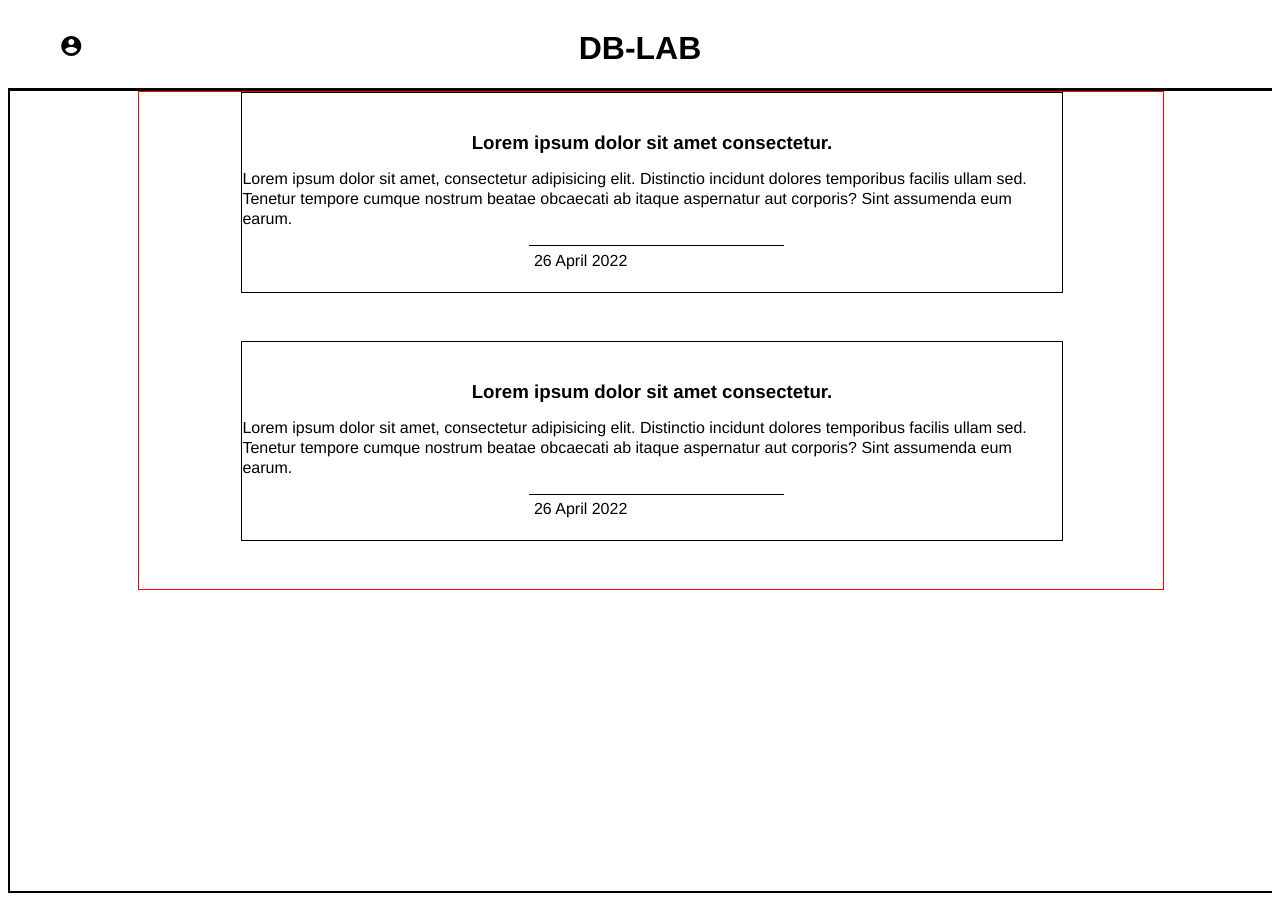
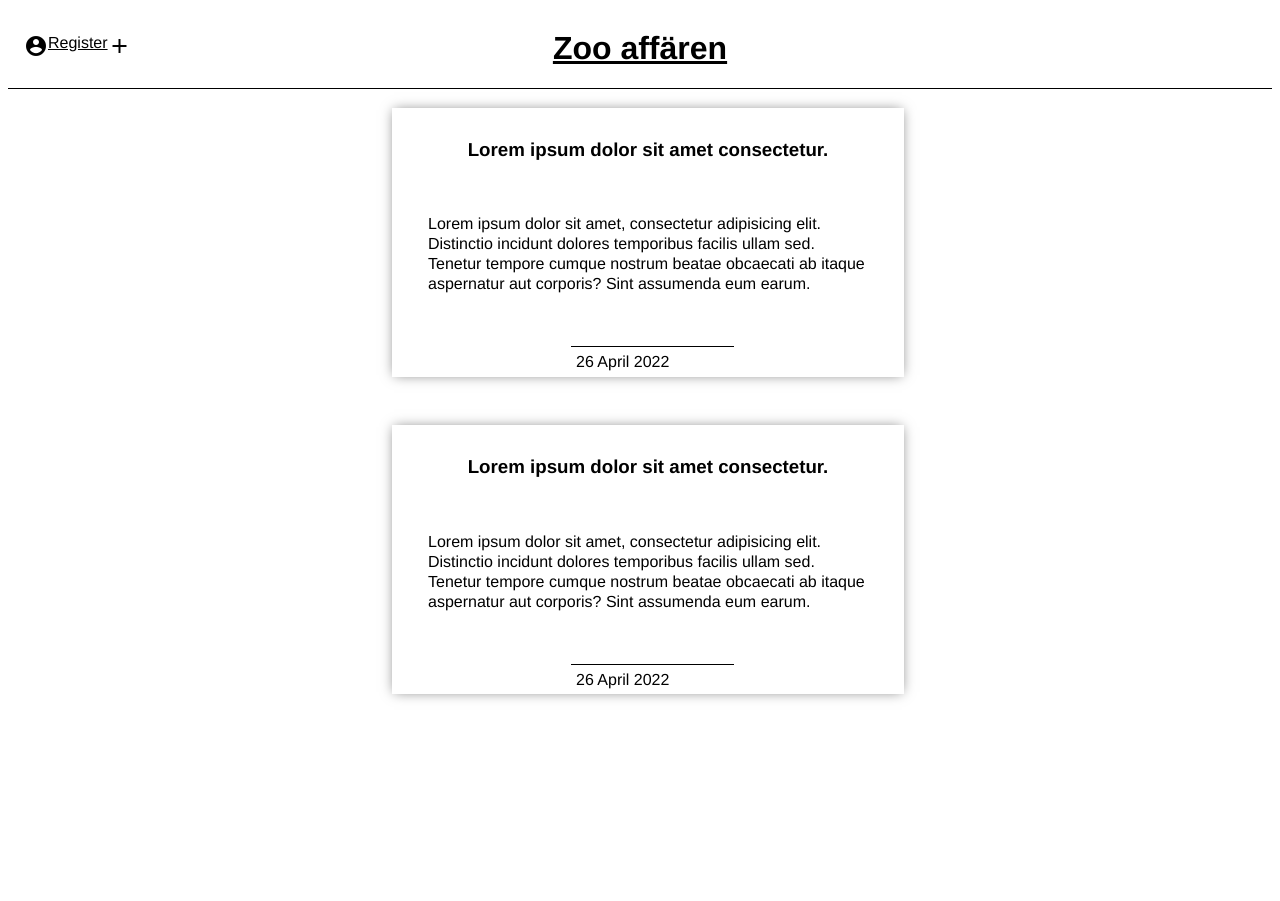
Before and after one commit to PettoDavida/db-lab, a Vue app in the folder frontend/: page /#/ in a window 1280 px wide. Built offline with nearby package versions, Linux system fonts and the light colour scheme.

Commit message:
Create post

```diff
--- /dev/null
+++ b/frontend/src/components/HomePage.vue
@@ -0,0 +1,142 @@
+<template>
+<div class="homepage">
+  <link href="https://fonts.googleapis.com/icon?family=Material+Icons" rel="stylesheet">
+  <header>
+
+
+    <ul>
+      <li class="material-icons" id="profile">
+
+      account_circle
+
+      </li>
+      <li><router-link class="nav-link" to="/login">Log in</router-link></li>
+      <li><router-link class="nav-link" to="/register">Register</router-link></li>
+    </ul>
+
+    <h1><router-link class="nav-link" to="/">DB LAB</router-link></h1>
+
+  </header>
+
+  <main>
+
+    <div id="posts">
+
+    <div id="post">
+
+      <h3>Lorem ipsum dolor sit amet consectetur.</h3>
+      <p>Lorem ipsum dolor sit amet, consectetur adipisicing elit. Distinctio incidunt dolores temporibus facilis ullam sed. Tenetur tempore cumque nostrum beatae obcaecati ab itaque aspernatur aut corporis? Sint assumenda eum earum.</p>
+      <p id="after-line">
+      <span id="date">26 April 2022</span>
+      </p>
+    </div>
+    <div id="post">
+
+      <h3>Lorem ipsum dolor sit amet consectetur.</h3>
+      <p>Lorem ipsum dolor sit amet, consectetur adipisicing elit. Distinctio incidunt dolores temporibus facilis ullam sed. Tenetur tempore cumque nostrum beatae obcaecati ab itaque aspernatur aut corporis? Sint assumenda eum earum.</p>
+      <p id="after-line">
+      <span id="date">26 April 2022</span>
+      </p>
+    </div>
+    </div>
+
+  </main>
+</div>
+
+</template>
+
+<script>
+import '../CSS/header.css'
+import '../index.vue'
+// import routes from '../App.vue'
+
+export default {
+  name: 'HomePage',
+}
+
+
+
+
+</script>
+
+<!-- Add "scoped" attribute to limit CSS to this component only -->
+<style scoped>
+
+body{
+  margin: 0;
+  padding: 0;
+  overflow: hidden;
+}
+
+.homepage{
+  overflow: hidden;
+}
+
+#profile{
+  border: 1px solid black;
+  padding: 0;
+  margin: 0;
+  transform: translateY(15%);
+}
+
+main{
+  width: 100vw;
+  border:2px solid black;
+  height: 100vh;
+  display: flex;
+  justify-content: flex-start;
+  align-items: flex-start;
+}
+
+h3 {
+  margin: 40px 0 0;
+}
+
+ul {
+  list-style-type: none;
+  padding: 0;
+  border: 1px solid black;
+}
+
+li {
+  display: inline-block;
+  margin: 0 10px;
+}
+
+a {
+  color: #42b983;
+}
+
+#posts{
+  height: fit-content;
+  width:80%;
+  border: 1px solid red;
+  margin-left:10%;
+}
+
+#post{
+  border: 1px solid black;
+  width:80%;
+  margin-left:10%;
+  text-align: left;
+  line-height: 1.25rem;
+  margin-bottom: 3rem;
+}
+
+#post h3{
+  text-align: center;
+}
+
+#after-line{
+  width: 30%;
+  border-top: 1px solid black;
+  margin-left: 35%;
+  padding: 0.3rem;
+}
+
+</style>
+
+<style>
+
+
+</style>
--- a/frontend/src/components/pages/HomePage.vue
+++ b/frontend/src/components/pages/HomePage.vue
@@ -55,7 +55,6 @@ body {
 }
 
 #profile {
-  border: 1px solid black;
   padding: 0;
   margin: 0;
   transform: translateY(15%);
@@ -63,7 +62,6 @@ body {
 
 main {
   width: 100vw;
-  border: 2px solid black;
   height: 100vh;
   display: flex;
   justify-content: flex-start;
@@ -71,13 +69,12 @@ main {
 }
 
 h3 {
-  margin: 40px 0 0;
+  padding-top: 2rem;
 }
 
 ul {
   list-style-type: none;
   padding: 0;
-  border: 1px solid black;
 }
 
 li {
@@ -89,17 +86,20 @@ a {
   color: #42b983;
 }
 
+p{
+  padding: 2.25rem;
+}
+
 #posts {
   height: fit-content;
   width: 80%;
-  border: 1px solid red;
   margin-left: 10%;
 }
 
 #post {
-  border: 1px solid black;
-  width: 80%;
-  margin-left: 10%;
+  box-shadow: 0px 0px 12px -2px rgba(0,0,0,0.5);
+  width: 50%;
+  margin-left: 25%;
   text-align: left;
   line-height: 1.25rem;
   margin-bottom: 3rem;
--- a/frontend/src/components/pages/LoginPage.vue
+++ b/frontend/src/components/pages/LoginPage.vue
@@ -4,10 +4,10 @@
 
     <main>
       <div id="form">
-        <h1>Login form</h1>
+        <h1>Logga in</h1>
 
         <div :class="['form-group', !!errors.username && 'has-error']">
-          <label class="form-label" for="username">User Name</label>
+          <label class="form-label" for="username">Användarnamn</label>
           <input
             id="username"
             name="username"
@@ -25,7 +25,7 @@
         </div>
 
         <div :class="['form-group', !!errors.password && 'has-error']">
-          <label class="form-label" for="password">Password</label>
+          <label class="form-label" for="password">Lösenord</label>
           <input
             id="password"
             name="password"
@@ -40,7 +40,7 @@
           </p>
         </div>
 
-        <button @click="loginUser">Submit</button>
+        <button @click="loginUser">Logga in</button>
         <p class="invalidLogin" v-if="loginRequestError.length > 0">{{ this.loginRequestError }}</p>
       </div>
     </main>
--- a/frontend/src/components/pages/RegisterPage.vue
+++ b/frontend/src/components/pages/RegisterPage.vue
@@ -3,10 +3,10 @@
     <AppHeader />
     <main>
       <div id="form">
-        <h1>Register form</h1>
+        <h1>Registrera dig</h1>
 
         <div :class="['form-group', !!errors.username && 'has-error']">
-          <label class="form-label" for="username">User Name</label>
+          <label class="form-label" for="username">Användarnamn</label>
           <input
             id="username"
             name="username"
@@ -24,7 +24,7 @@
         </div>
 
         <div :class="['form-group', !!errors.password && 'has-error']">
-          <label class="form-label" for="password">Password</label>
+          <label class="form-label" for="password">Lösenord</label>
           <input
             id="password"
             name="password"
@@ -40,7 +40,7 @@
         </div>
 
         <div :class="['form-group', !!errors.confirmPassword && 'has-error']">
-          <label class="form-label" for="password">Confirm Password</label>
+          <label class="form-label" for="password">Återupprepa lösenord</label>
           <input
             id="confirmPassword"
             name="confirmPassword"
--- /dev/null
+++ b/frontend/src/components/pages/createPost.vue
@@ -0,0 +1,107 @@
+
+
+<script>
+
+import AppHeader from "../widgets/AppHeader"
+
+export default {
+    name: "createPost",
+    components: { AppHeader }
+}
+
+</script>
+    <template>
+        <div class="createPostContainer">
+            <AppHeader />
+
+        <div class="mainDiv">
+
+            <div class="postForm">
+                <div class="postFormHeader">
+                    <h2>Lägg upp ett inlägg</h2>
+                </div>
+
+            <label for=""> Titel:
+                <input type="text">
+            </label>
+
+            <label for="body-text"> Brödtext:
+                <textarea name="body-text" id="" cols="60" rows="10"></textarea>
+            </label>
+
+            <button>Skapa inlägg</button>
+        </div>
+        </div>
+        </div>
+    </template>
+
+<style scoped>
+
+.createPostContainer{
+    width: 100%;
+    height: 100%;
+}
+
+.mainDiv{
+    height: 85vh;
+    width: 100%;
+    display: flex;
+    justify-content: center;
+    align-items: center;
+}
+
+.postForm{
+    width: 50%;
+    height: 70%;
+    box-shadow: 0px 0px 12px -2px rgba(0,0,0,0.5);
+    display: flex;
+    justify-content: space-around;
+    flex-direction: column;
+    align-items: center;
+    position: relative;
+}
+.postFormHeader{
+    height:10vh;
+    display: flex;
+    justify-content: center;
+    border-bottom: 1px solid black;
+    width:100%;
+}
+
+textarea {
+    resize: none;
+    font-family: Avenir, Helvetica, Arial, sans-serif;
+
+}
+
+input{
+    width: 15vw;
+}
+
+label, input, textarea{
+    display: block;
+    font-size: 1rem;
+}
+
+button{
+    padding: 16px 42px;
+    box-shadow: 0px 0px 12px -2px rgba(0,0,0,0.5);
+    line-height: 1.25;
+    background: #FC6E51;
+    text-decoration: none;
+    color: white;
+    font-size: 16px;
+    letter-spacing: .08em;
+    text-transform: uppercase;
+    position: relative;
+    transition: background-color .6s ease;
+    overflow: hidden;
+    cursor: pointer;
+    border: none;
+  }
+
+button:hover{
+    background: hsl(0, 65%, 64%)
+  }
+
+</style>
--- a/frontend/src/components/widgets/AppHeader.vue
+++ b/frontend/src/components/widgets/AppHeader.vue
@@ -9,10 +9,19 @@
         <router-link v-if="!loggedIn" to="/login">
           <li class="material-icons" id="profile">account_circle</li>
         </router-link>
+
+        <router-link to='/register'>
+            <li id="profile">Register</li>
+        </router-link>
+        <router-link to='/createpost'>
+            <li id="profile" class="material-icons">add</li>
+        </router-link>
+
       </ul>
     </div>
-
-    <h1>DB-LAB</h1>
+    <router-link to='/'>
+      <h1>Zoo affären</h1>
+    </router-link>
   </header>
 </template>
 
--- a/frontend/src/main.js
+++ b/frontend/src/main.js
@@ -7,6 +7,7 @@ import HomePage from './components/pages/HomePage.vue'
 import LoginPage from './components/pages/LoginPage.vue'
 import RegisterPage from './components/pages/RegisterPage.vue'
 import ProfilePage from './components/pages/ProfilePage.vue'
+import createPost from './components/pages/createPost.vue'
 
 const router = createRouter({
   routes: [
@@ -29,6 +30,11 @@ const router = createRouter({
         path: "/profile",
         name: 'Profile',
         component: ProfilePage
+    },
+    {
+      path: "/createpost",
+      name: 'createPost',
+      component: createPost
     }
   ],
 
```
